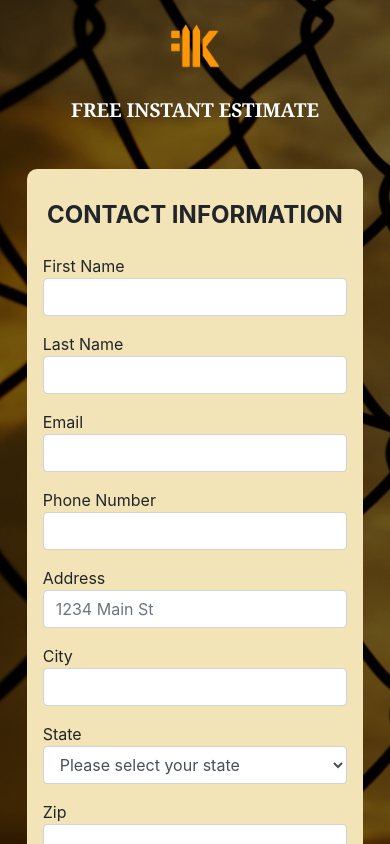
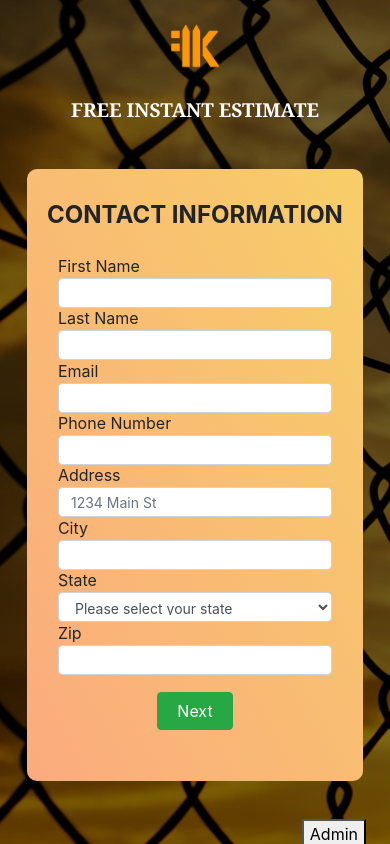
Before and after one commit to tony464us2012/Fence-App, a React (Create React App) app in the folder client/: page / in a window 390 px wide. Shown: the top 844 px of the page. Built offline with nearby package versions, Linux system fonts and the light colour scheme; no server answers.

Commit message:
form-background-color

```diff
--- a/client/src/CSS/Main.css
+++ b/client/src/CSS/Main.css
@@ -12,7 +12,8 @@ h1 {
     text-align: center;
 }
 .contactForm {
-    background-color: rgb(243, 228, 184);
+    background-color: #FBAB7E;
+    background-image: linear-gradient(62deg, #FBAB7E 0%, #F7CE68 100%);
     padding: 2.5rem 3rem;
     width: 50%;
     margin: 3rem auto 0;
@@ -185,8 +186,20 @@ form img {
             padding: 2rem 1rem
         }
 
+        .form-group {
+            margin-bottom: -.1rem !important;
+
+        }
         .form-group label {
-            margin-bottom: -.3rem
+            margin-bottom: -.3rem;
+            padding-left: 5%
+        }
+        .form-group input,
+        .form-group select {
+            height: 30px;
+            width: 90%;
+            margin: 0 auto;
+            font-size: 14px
         }
         .typeTitle {
             margin-top: 0;
--- a/client/src/components/pages/Main.js
+++ b/client/src/components/pages/Main.js
@@ -19,7 +19,6 @@ const Main = (props) => {
     });
     const { type, height, footage, personal_gates, sliding_gate1, sliding_gate2 } = estimate;
     const { firstName, lastName, email, phone, address, city, state, zip } = savedContact;
-    // const {} = setupPrices
 
     const customerInfo = {contact: {firstName, lastName, email, phone, address, city, state, zip}, fenceInfo: { type, height, footage, personal_gates, sliding_gate1, sliding_gate2}, prices: {setupPrices}};
 
--- a/client/src/components/pages/UpdateSuccess.js
+++ b/client/src/components/pages/UpdateSuccess.js
@@ -5,9 +5,7 @@ const styles= {
     padding: '2rem',
     marginTop: '6rem'
     };
-const styles2= {
-    height: '100vh'
-};
+
 
 
 const UpdateSuccess = (props) => {
@@ -17,12 +15,12 @@ const UpdateSuccess = (props) => {
      };
 
     return (
-        <div className="setupContainer successContainer" >
+        <div className="setupContainer successContainer"  >
             <div className="setup_logo"></div>
             <form id="setupForm" style={styles}>
             <h2 className="success-title">Successfully updated</h2>
             <div className="success-btn-container">
-            <a className="btn btn-light border-dark estimate-btn" onClick={ () => gotoEstimate()}>Go To Estimate</a>
+            <button className="btn btn-light border-dark estimate-btn" onClick={ () => gotoEstimate()}>Go To Estimate</button>
             <a className="btn btn-dark estimate-btn" href="https://myfencekings.com">Home Page</a>
             </div>
             </form>
```
Also changed, not shown: 1 other file (tests, documents, lock files or other folders).
